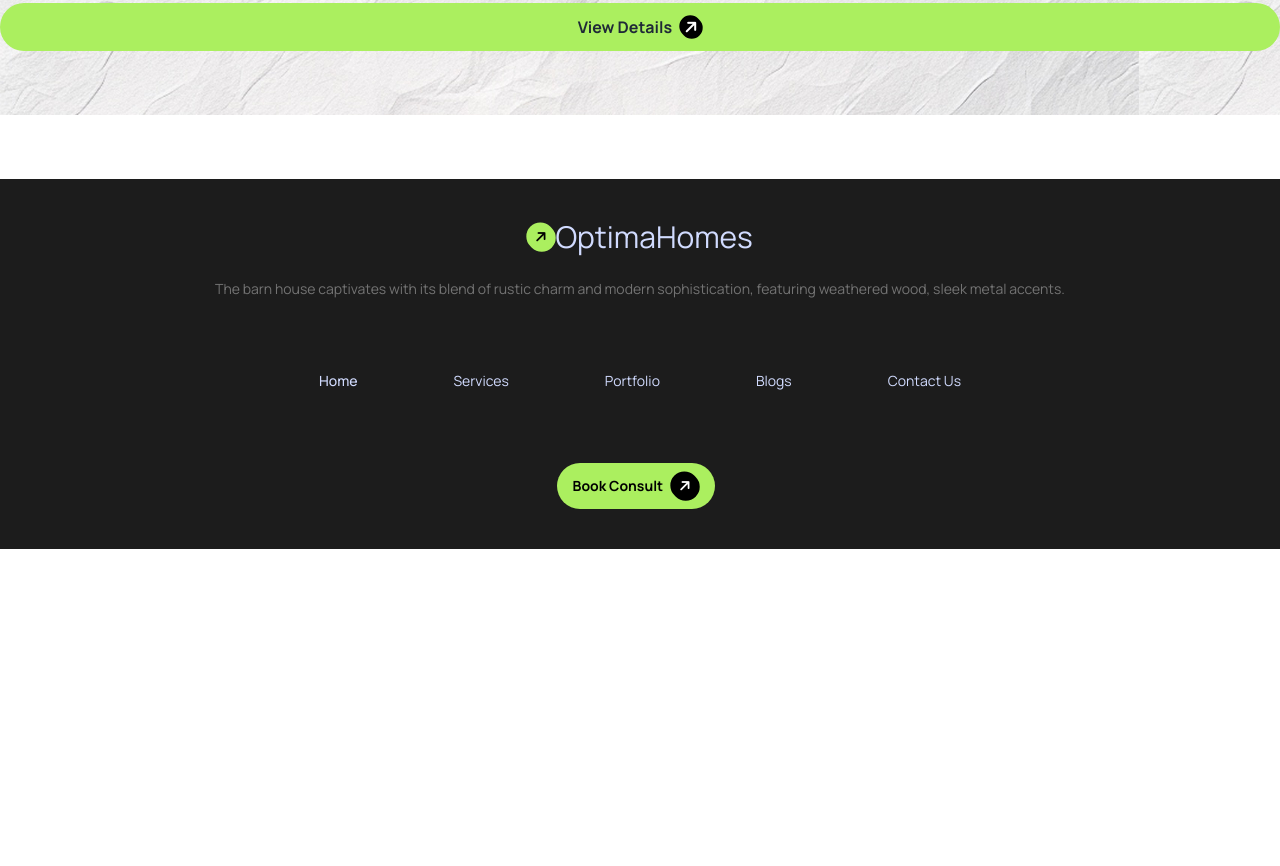
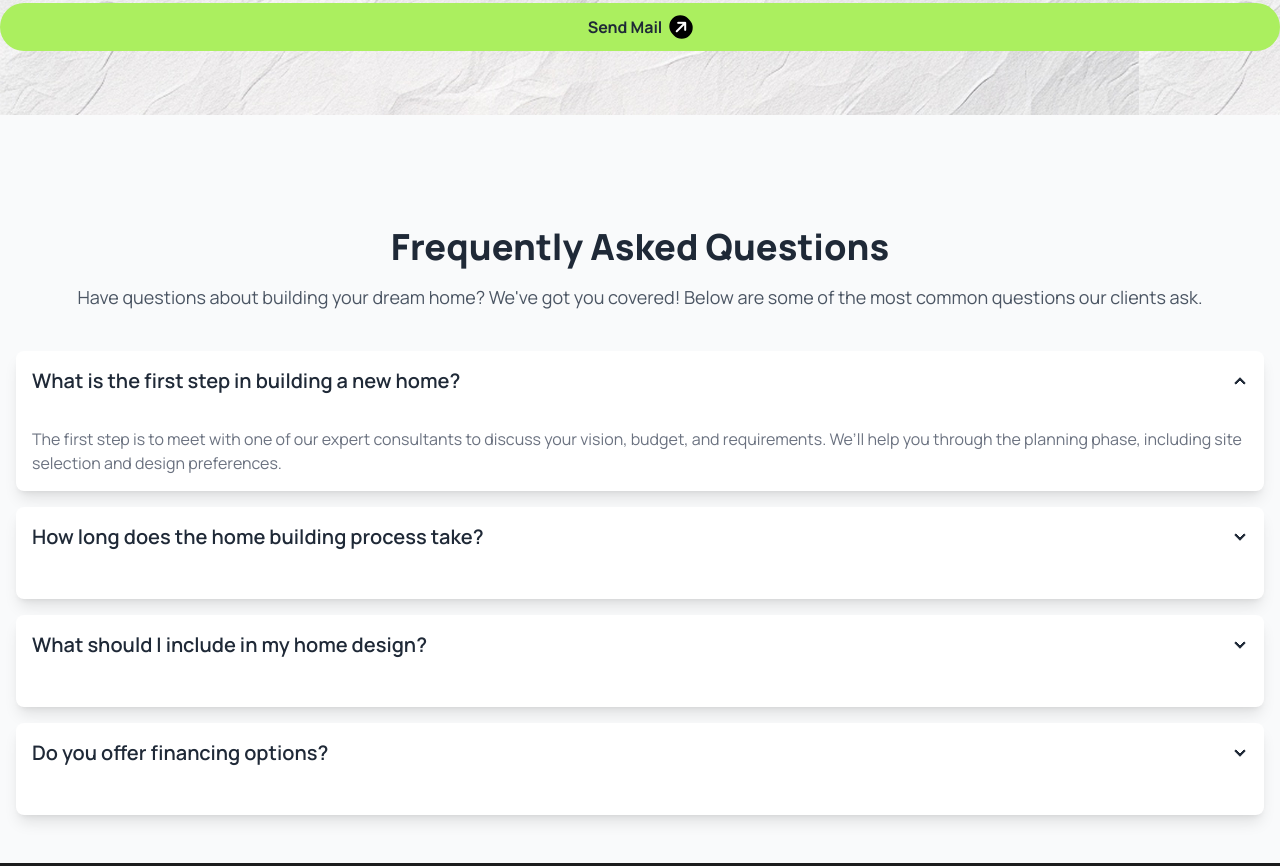
Before and after one commit to muin99/Optima, a plain HTML site: page index.html in a window 1280 px wide. Shown: the part 3251-4117 px from the top of the page. Before the commit the page ends 3800 px from the top, so only its background shows below. Drawn offline with nearby package versions, Linux system fonts and the light colour scheme.

Commit message:
Added FAQ Section

```diff
--- a/index.html
+++ b/index.html
@@ -253,14 +253,73 @@
                     <input type="email" placeholder="Email Number*" class="input  rounded-full " />
                     <textarea class="textarea textarea-bordered col-span-2 "
                         placeholder="Write your message here"></textarea>
-                    <button class="bg-[#ABEF5F] py-3 rounded-3xl font-bold col-span-2 mb-16">View Details<i
+                    <button class="bg-[#ABEF5F] py-3 rounded-3xl font-bold col-span-2 mb-16">Send Mail<i
                             class="fa-solid fa-arrow-right text-white bg-black rounded-full  ml-2 p-1 -rotate-45"></i></button>
                 </div>
+            </div>
+        </section>
+        <!-- Faq section -->
+        <section class="bg-gray-50 py-12">
+            <div class="container mx-auto px-4">
+                <div class="text-center mb-10">
+                    <h1 class="text-4xl font-extrabold text-gray-800 mb-4">Frequently Asked Questions</h1>
+                    <p class="text-lg text-gray-600">Have questions about building your dream home? We've got you
+                        covered! Below are some of the most common questions our clients ask.</p>
+                </div>
+                <div class="space-y-4">
+                    <div class="collapse collapse-arrow bg-white shadow-lg rounded-lg">
+                        <input type="radio" name="faq-accordion" id="faq1" checked="checked" />
+                        <div
+                            class="collapse-title text-xl font-semibold text-gray-800 p-4 cursor-pointer hover:bg-gray-100">
+                            <label for="faq1">What is the first step in building a new home?</label>
+                        </div>
+                        <div class="collapse-content p-4">
+                            <p class="text-gray-500">The first step is to meet with one of our expert consultants to discuss your vision,
+                                budget, and requirements. We’ll help you through the planning phase, including site
+                                selection and design preferences.</p>
+                        </div>
+                    </div>
+                    <div class="collapse collapse-arrow bg-white shadow-lg rounded-lg">
+                        <input type="radio" name="faq-accordion" id="faq2" />
+                        <div
+                            class="collapse-title text-xl font-semibold text-gray-800 p-4 cursor-pointer hover:bg-gray-100">
+                            <label for="faq2">How long does the home building process take?</label>
+                        </div>
+                        <div class="collapse-content p-4">
+                            <p class="text-gray-500">The timeline for building a home can vary based on factors like design complexity,
+                                location, and weather conditions. On average, it takes about 6 to 12 months from the
+                                start of construction to move-in day.</p>
+                        </div>
+                    </div>
+                    <div class="collapse collapse-arrow bg-white shadow-lg rounded-lg">
+                        <input type="radio" name="faq-accordion" id="faq3" />
+                        <div
+                            class="collapse-title text-xl font-semibold text-gray-800 p-4 cursor-pointer hover:bg-gray-100">
+                            <label for="faq3">What should I include in my home design?</label>
+                        </div>
+                        <div class="collapse-content p-4">
+                            <p class="text-gray-500">Your home design should reflect your lifestyle and needs. Consider elements such as the
+                                number of bedrooms and bathrooms, open living spaces, energy-efficient features, and
+                                outdoor areas. Our design team will work with you to ensure your home meets all your
+                                requirements.</p>
+                        </div>
+                    </div>
+                    <div class="collapse collapse-arrow bg-white shadow-lg rounded-lg">
+                        <input type="radio" name="faq-accordion" id="faq4" />
+                        <div
+                            class="collapse-title text-xl font-semibold text-gray-800 p-4 cursor-pointer hover:bg-gray-100">
+                            <label for="faq4">Do you offer financing options?</label>
+                        </div>
+                        <div class="collapse-content p-4">
+                            <p class="text-gray-500">Yes, we offer various financing options and can connect you with trusted mortgage brokers
+                                to find the best loan for your situation. Our team will guide you through the financial
+                                aspects of building your home.</p>
+                        </div>
+                    </div>
+                </div>
+            </div>
+        </section>
 
-            </div>
-
-
-        </section>
 
 
 
```
